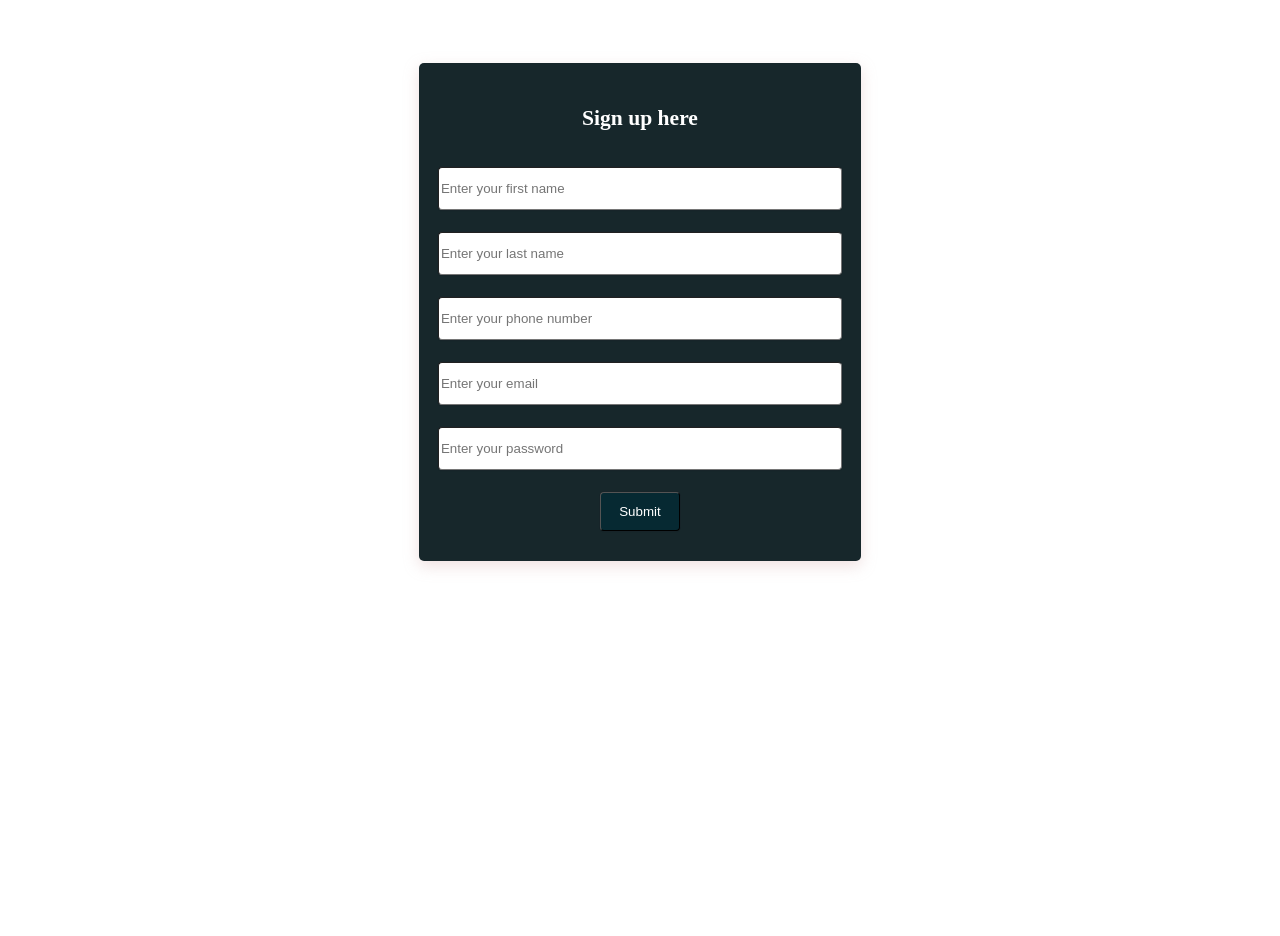
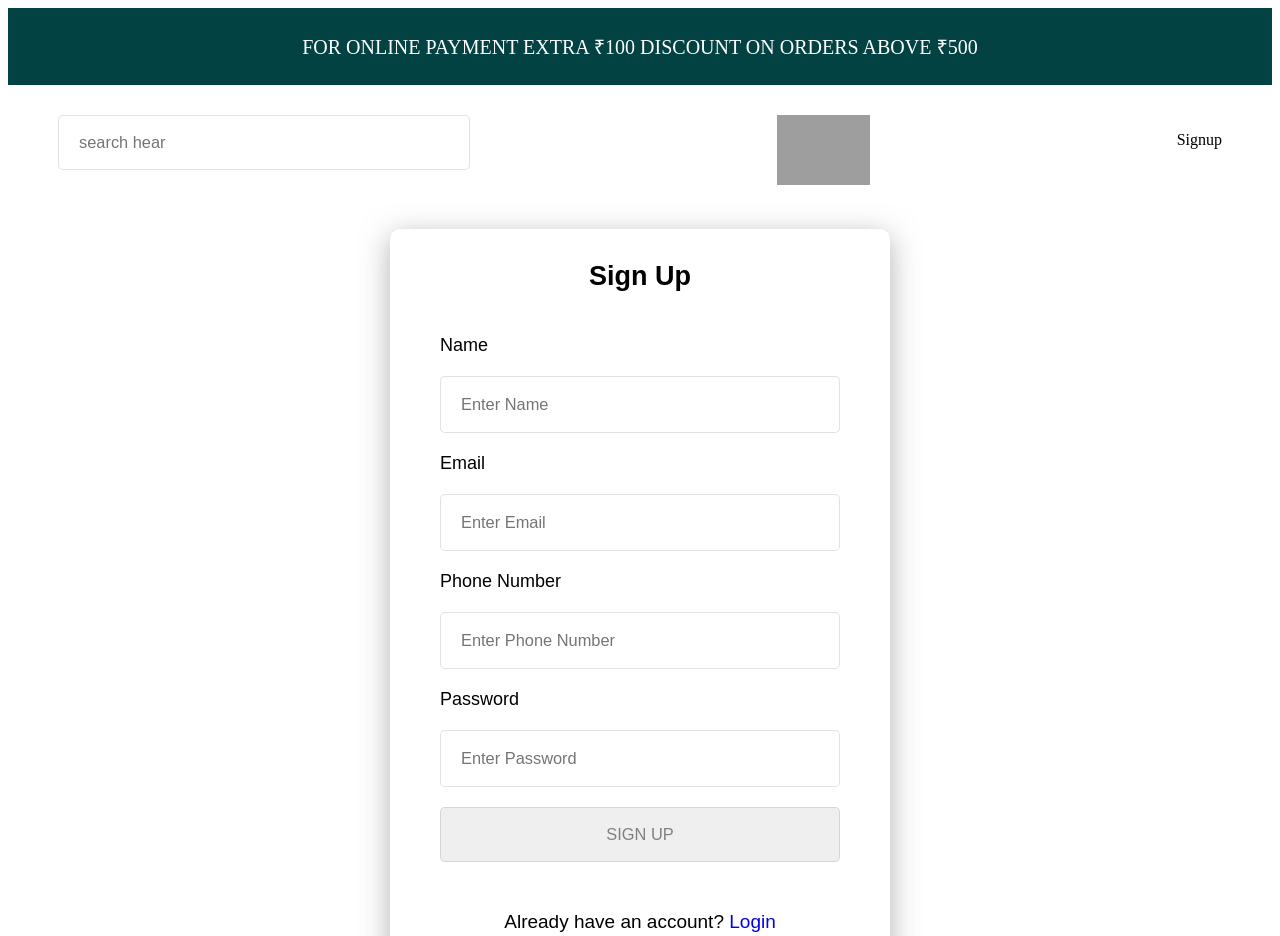
Before and after one commit to priyarajawat/team-work, a plain HTML site: page sign-up.html in a window 1280 px wide. Shown: the top 936 px of the page. Before the commit the page ends 800 px from the top, so only its background shows below. Drawn offline with Linux system fonts and the light colour scheme; grey boxes are pictures that could not be loaded.

Commit message:
addingsignup

```diff
--- a/sign-up.html
+++ b/sign-up.html
@@ -1,31 +1,47 @@
+
 <!DOCTYPE html>
 <html lang="en">
-
 <head>
     <meta charset="UTF-8">
     <meta http-equiv="X-UA-Compatible" content="IE=edge">
     <meta name="viewport" content="width=device-width, initial-scale=1.0">
-    <title>Document</title>
+    <title>SignUp & Login</title>
     <link rel="stylesheet" href="signup.css">
-</head>
-
-<body>
-    <div id="container">
-        <div id="head"><h2>Sign up here</h2></div>
-        <form id="form">
-            <input id="fname" type="text" placeholder="Enter your first name">
-            <input id="lname" type="text" placeholder="Enter your last name">
-            <input id="phone" type="number" placeholder="Enter your phone number">
-            <input id="email" type="email" placeholder="Enter your email">
-            <input id="pass" type="number" placeholder="Enter your password">
-            <input id="submit" type="submit">
-        </form>
-    </div>
-
-</body>
-
-</html>
-<script src="signup.js">
 
 
-</script>
+</head>
+<body>
+    <div id="a">
+        <p>FOR ONLINE PAYMENT EXTRA ₹100 DISCOUNT ON ORDERS ABOVE ₹500</p>
+    </div>
+    <div id="second">
+    <div>
+        <input type="search" id="name" placeholder="search hear" required
+        minlength="5" maxlength="10" size="35">
+    </div>
+    <div>
+        <img src="https://www.uboric.com/wp-content/uploads/2021/04/uboric.svg" alt="company logo">
+    </div>
+    <div>
+        <p onclick="signupPage()">Signup</p>
+    </div>
+</div>
+    </div>
+    <div id="signup">
+        <form id="form">
+            <h2>Sign Up</h2>
+            <label>Name</label>
+            <input id="name" type="text" placeholder="Enter Name" minlength="5" required />
+            <label>Email</label>
+            <input id="email" type="email" placeholder="Enter Email" required />
+            <label>Phone Number</label>
+            <input id="number" type="number" placeholder="Enter Phone Number" required />
+            <label>Password</label>
+            <input id="password" minlength="8" maxlength="12" type="password" placeholder="Enter Password" required />
+            <input id="sub" type="submit" value="SIGN UP" />
+        </form>
+        <p id="accExists">Already have an account? <a href="login.html">Login</a></p>
+    </div>
+</body>
+</html>
+<script src="signup.js"></script>
--- a/signup.css
+++ b/signup.css
@@ -1,59 +1,62 @@
+#a{
+    font-size: 20px;
+    padding: 5px;
+    text-align: center;
+    color: white;
+    background-color: rgb(3, 66, 66);
+    margin: auto;
+}
+#second{
+    margin-top: 30px;
+    margin-right: 50px;
+    margin-left: 50px;
+    display: flex;
+    justify-content: space-between;
+}
 
-#container{
-    padding-top: 2%;
-    width: 35%;
-    height: auto;
-    /* background-color:#001437; */
-    background-color: #17272B;
+#second>div img{
+    height: 70px;
+    cursor: pointer;
+}
+
+form {
+    width: 400px;
+    display: grid;
+    gap: 20px;
+    font-family: sans-serif;
+    padding: 10px 30px 30px;
     margin: auto;
-    margin-top: 5%;
-    box-shadow: rgba(208, 167, 167, 0.35) 0px 5px 15px;
-    border-radius: 5px;
-    padding-bottom: 2%;
+    margin-top: 40px;
+    font-size: 18px;
+    font-weight: lighter;
+}
+#signup {
+    box-shadow: rgba(100, 100, 111, 0.5) 0px 7px 29px 0px;
+    width: 500px;
+    margin: auto;
+    border-radius: 10px;
+    padding-bottom: 20px;
+    margin-bottom:30px;
+}
+h2 {
     text-align: center;
 }
-#container>div{
-    width: 30%;
-    height: auto;
-    font-size: 90%;
-    color: white;
-    margin: auto;
-
+input {
+    height: 55px;
+    border-radius: 5px;
+    border: rgba(128, 128, 128, 0.23) solid 0.1px;
+    padding: 0px 20px;
+    font-size: 16.4px;
 }
-
-
-#form{
-    margin-top: 8%;
+input:last-child {
+    height: 55px;
+    color: grey;
 }
-div:hover{
-
-    color: rgb(21, 22, 23);
+#accExists {
+    text-align: center;
+    font-size: 19px;
+    font-family: sans-serif;
 }
-#form>input{
-
- display: block;
- margin: auto;
- width: 90%;
- height: 39px;
- margin-top: 5%;
- border-radius: 4px;
- color: #17272B;
- border-width: .5px;
- margin-bottom: 1%;
- box-shadow: rgba(0, 0, 0, 0.02) 0px 1px 3px 0px, rgba(27, 31, 35, 0.15) 0px 0px 0px 1px;
+#accExists>a {
+    text-decoration: none;
 }
-#form input:hover{
-    text-decoration: underline;
-}
-
-#form #submit{
-    width: 18%;
-    background-color: #062932;
-    color: white;
-}
-#form #submit:hover{
-
-  background-color: cadetblue;
-    cursor: pointer;
-
-}
--- a/signup.js
+++ b/signup.js
@@ -1,21 +1,22 @@
-
-var form = document.querySelector("#form");
-
-form.addEventListener("submit",myfunction);
-var userData = JSON.parse(localStorage.getItem("usersignupdata"))|| [];
-function myfunction(){
-    event.preventDefault();
-    var data = {
-        fname:form.fname.value,
-        lname:form.lname.value,
-        phone:form.phone.value,
-        email:form.email.value,
-        pass:form.pass.value
-
+var userDataArr = JSON.parse(localStorage.getItem("userData")) || [];
+    document.querySelector("#form").addEventListener("submit", storeData);
+    var form = document.querySelector("#form");
+    function storeData() {
+        event.preventDefault()
+        var dataObj = {
+            name:form.name.value,
+            email: form.email.value,
+            number: form.number.value,
+            password: form.password.value,
+        }
+        userDataArr.push(dataObj)
+        localStorage.setItem("userData", JSON.stringify(userDataArr))
+        window.location.href = "login.html"
+        form.reset();
     }
-    userData.push(data);
-    console.log(userData)
-    localStorage.setItem("usersignupdata", JSON.stringify(userData));
-    window.location.href = "login.html";
-
-}
+    function signupPage() {
+        window.location.href = "signup.html"
+    }
+    function loginPage() {
+        window.location.href = "login.html"
+    }
```
